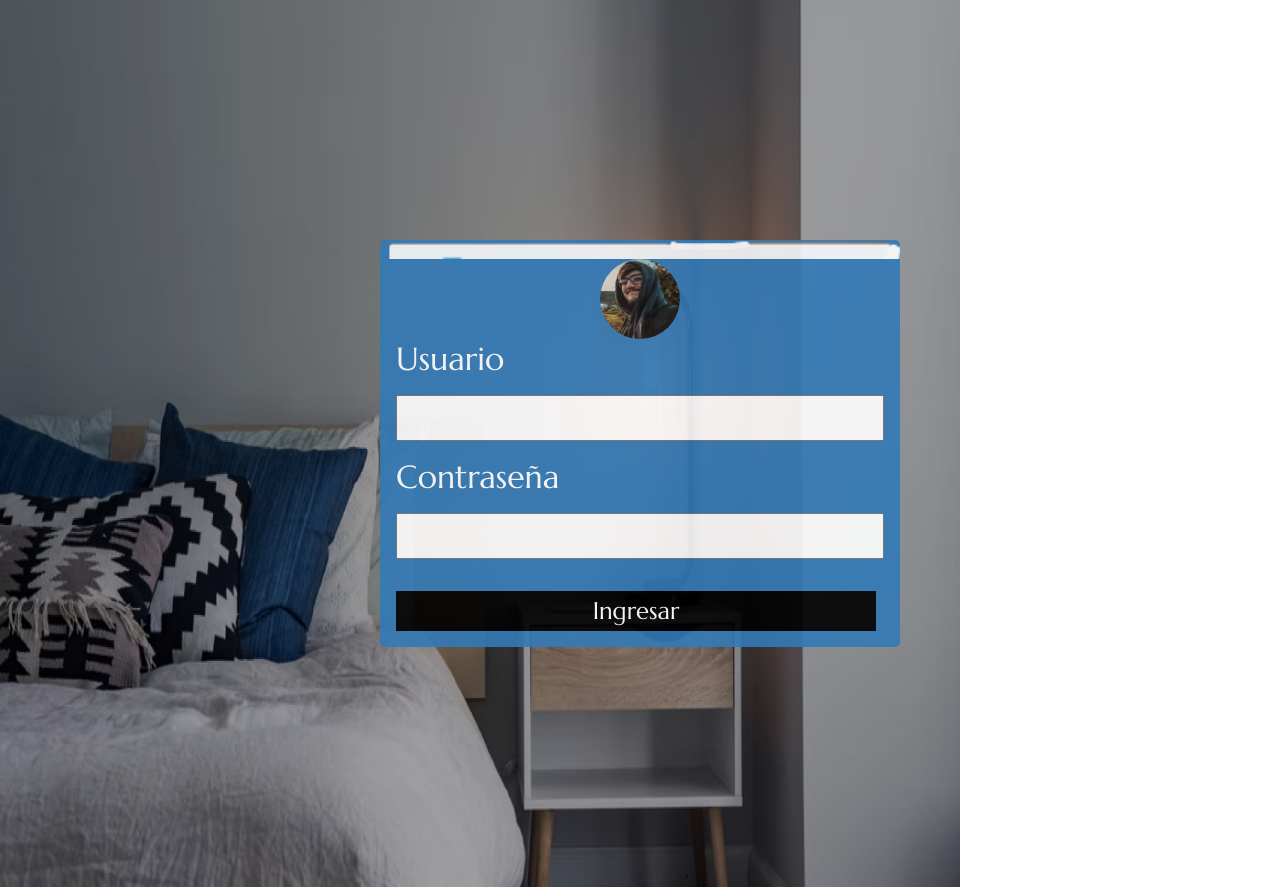
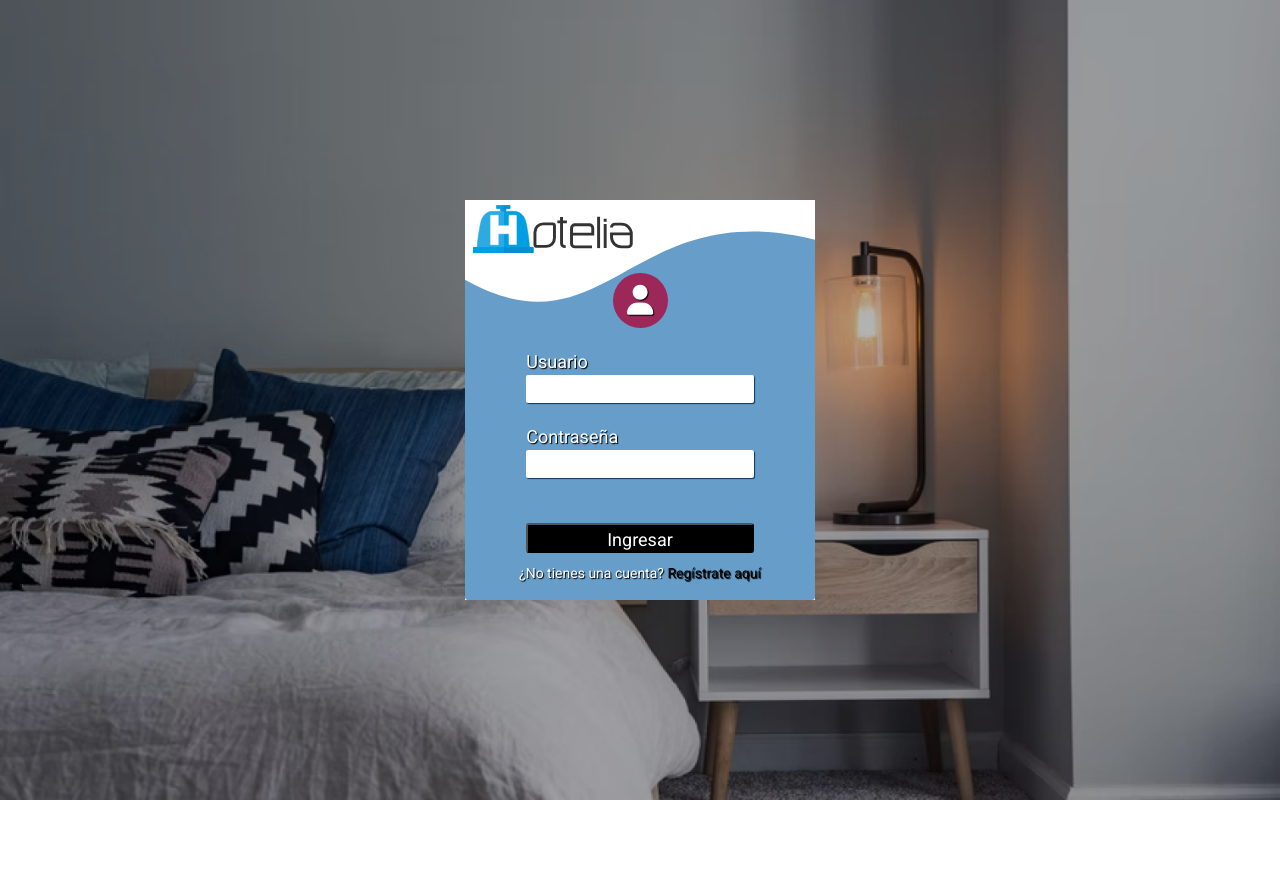
Before and after one commit to MiniQuesito/Taller0, a plain HTML site: page login.html in a window 1280 px wide. After the commit the page ends 800 px from the top, so only its background shows below. Drawn offline with nearby package versions, Linux system fonts and the light colour scheme.

Commit message:
login de hotelia terminado

```diff
--- a/css/login.css
+++ b/css/login.css
@@ -1,5 +1,7 @@
-@import url('https://fonts.googleapis.com/css2?family=Marcellus&family=Roboto:ital,wght@0,100;0,300;0,400;0,500;0,700;0,900;1,100;1,300;1,400;1,500;1,700;1,900&display=swap');
-:root {
+@import
+url('https://fonts.googleapis.com/css2?family=Marcellus&amp;family=Roboto:ital,wght@0,100;0,300;0,400;0,500;0,700;0,900;1,100;1,300;1,400;1,500;1,700;1,900&amp;display=swap');
+:root{
+
   --azulclaro: #48D6ED;
   --azuloscuro: #337AB7;
   --azulnegro: #303342;
@@ -13,64 +15,114 @@
   --degradado: linear-gradient(49.54deg, #337AB7 2.89%, #0B3860 80.34%);
 }
 
-body {
+html{
+    height: 100%;
+    display: flex;
+    justify-content: center;
+    align-items: center;
+    background-image: url(../img/login/bg-login.png);
+    background-size: cover;
+    background-repeat: no-repeat;
+	background-attachment: fixed;
+}
+*{
+    margin:0;
+    box-sizing: border-box;
+}
+body{
     font-family: 'Roboto', sans-serif;
+    font-size: 16px;
+    margin: 0;
+    padding: 0;
+}
+
+h1,h2,h3,h4,h5{
+    font-family: 'Marcellus', serif;
+}
+
+
+.form{
+    text-shadow: 1px 1px 1px #000;
+    color: #fff;
+    display: flex;
+    flex-direction: column;
+    height: 400px;
+    width: 350px;
+    align-items: center;
+    margin: auto;
+    background-color: rgba(76, 140, 192, 0.85);
+    border-radius: 3px;
+    font-size: 18px;
+}
+
+.form .svg{
+    width: 100%;
+}
+
+.logo{
+    margin-top: -120px;
+    padding: 20px;
+    display: flex;
+    float: left;
+    margin-right: 50%;
+    width: 200px;
 
 }
 
-h1,
-h2,
-h3,
-h4,
-h5 {
-    font-family: 'Marcellus', serif;
-}
-body{
-    background-image: url(../img/login/bg-login.png);
-    background-repeat: no-repeat;
-    background-size: 60rem 60rem;
-    display:flex;
-    flex-direction: row;
-    justify-content: center;
-    margin:15rem;
-}
-.cabecera{
-    background-image: url(../img/login/vector-login-hotelia.png);
-    background-repeat: no-repeat;
-    background-size: cover;
+.icon{
+    text-decoration: none;
+    font-size: 30px;
+    width: 55px;
+    height: 55px;
+    line-height: 55px;
+    text-align: center;
+    background-color: #9C2759;
+    color: #fff;
+    border-radius: 50%;
 
 }
-.login{
-	background-color:var(--azuloscuro);
-	border-radius:5px;
-	opacity: 90%;
-    left: 15rem;
-    padding-top: 0%;
 
-    display: flex;
-    flex-direction: column;
+.box{
+    box-shadow: 1px 1px 1px #0B3860;
+    float: inline-start;
+    height: 30px;
+    width: 65%;
+    border: none;
+    outline: none;
+    border-radius: 2px;
+    background-color: #fff;
+    color: #fff;
+}
+
+.form label{
+    width: 65%;
+    margin-top: 20px;
+}
+#submit{
+    margin-top: 45px;
+    width: 65%;
+    height: 30px;
+    background-color: var(--negro2);
+    color: #fff;
+    border-radius: 3px;
+    align-items: center;
     justify-content: center;
 }
 
-.login label ,input{
-    font-family: 'Marcellus', serif;
-    font-size: 2rem;
-    margin: 1rem;
-    height: 2.5rem;
-    width: 30rem;
-    align-self: center;
-    color: var(--blanco);
-}
-.login input[type="submit"]{
-    background-color: var(--negro2);
-    font-size: 1.5rem;
-    align-self: center;
-    border: 1px solid var(--negro2);
+.form p{
+    display: none;
+    margin-top: 10px;
+    font-size: 14px;
 }
 
-#Avatar{
-	width:5rem;
-	height: 5rem;
-	border-radius: 50%;
-    align-self: center;
+.form a{
+    color: #000;
+    text-decoration: none;
 }
+
+@media screen and (min-width: 1024px){
+
+    .form p{
+        display: block;
+    }
+}
--- a/login.html
+++ b/login.html
@@ -3,26 +3,32 @@
     <head>
         <meta charset="UTF-8">
         <meta http-equiv="X-UA-Compatible" content="IE=edge">
+        <meta name="viewport" content="width=device-width, initial-scale=1.0">
+        <link href="https://cdn.jsdelivr.net/npm/bootstrap@5.2.0/dist/css/bootstrap.min.css" rel="stylesheet" integrity="sha384-gH2yIJqKdNHPEq0n4Mqa/HGKIhSkIHeL5AyhkYV8i59U5AR6csBvApHHNl/vI1Bx" crossorigin="anonymous">
         <link rel="stylesheet" href="css/login.css">
-    <meta name="viewport" content="width=device-width, initial-scale=1.0">
+        <link rel="icon" type="image/x-icon" href="img/hotelia campana.svg">
+        <script src="https://kit.fontawesome.com/6131ecdde6.js" crossorigin="anonymous"></script>
         <title>Login</title>
     </head>
 <body>
 
+    <form action="" class="form">
+        <div class="svg"><svg viewBox="0 0 500 150" preserveAspectRatio="none">
+                <path d="M-1.69,113.00 C203.72,229.45 235.32,-11.33 503.94,57.73 L506.20,-9.36 L0.00,0.00 Z"
+                    style="stroke: none; fill: #fff;"></path>
+            </svg></div>
 
-  <div class="login">
-     <div class="cabecera">
-       <img src="">
-     </div>
-        <img src="img/opinion/user1.png" id="Avatar">
-        <form>
-            <label>Usuario</label><br>
-            <input type="email" name="Usuario"><br>
-            <label>Contraseña</label><br>
-            <input type="password" name="contraseña"><br>
-            <input type="submit" value="Ingresar">
+        <img class="logo" src="img/Hotelia horizontal negro.svg">
+        <div class="icon"><i class="fa fa-user"></i></div>
+
+        <label for="email">Usuario</label>
+        <input type="email" name="email" class="box">
+
+        <label for="password">Contraseña</label>
+        <input type="password" name="password" class="box">
+        <input type="submit" value="Ingresar" id="submit">
+        <p>¿No tienes una cuenta? <a id="register" href="#">Regístrate aquí</a></p>
     </form>
-  </div>
 
 </body>
 </html>
```
Lines whose indentation alone changed are shown as unchanged.
